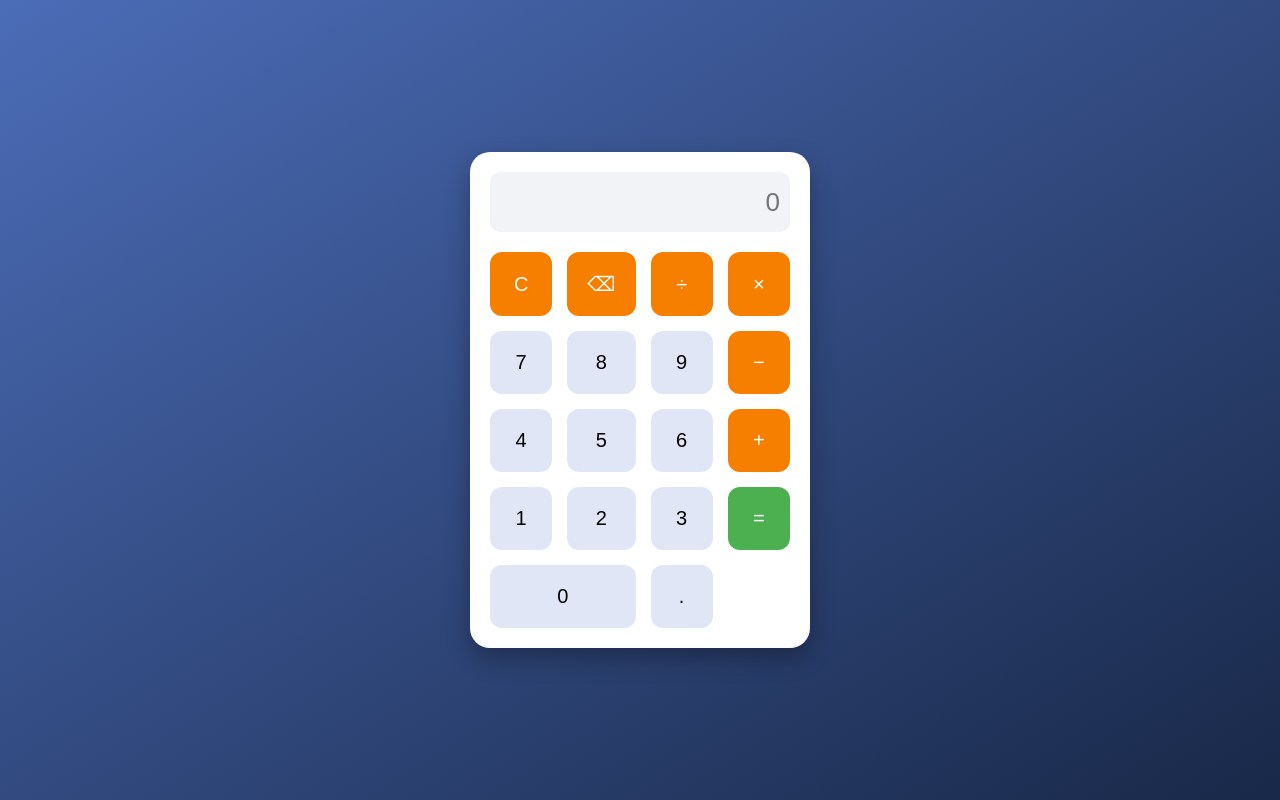
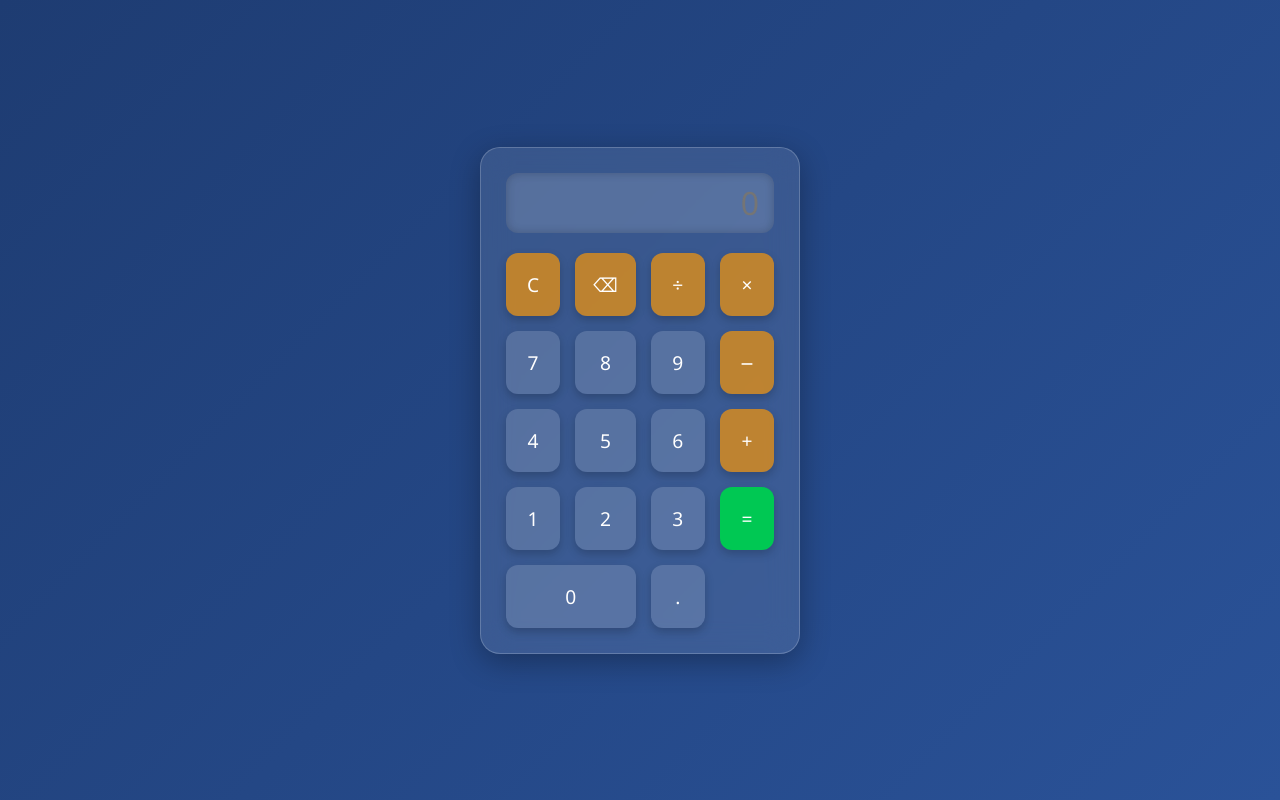
Before and after one commit to NirajG45/CodeSoft_leve-1task3, a plain HTML site: page index.html in a window 1280 px wide. Drawn offline with Linux system fonts and the light colour scheme.

Commit message:
updating codes and removing buges and fixed errors

```diff
--- a/style.css
+++ b/style.css
@@ -1,78 +1,113 @@
+/* Reset */
 * {
+  margin: 0;
+  padding: 0;
   box-sizing: border-box;
+  font-family: 'Segoe UI', Tahoma, Geneva, Verdana, sans-serif;
 }
 
 body {
-  margin: 0;
-  padding: 0;
-  background: linear-gradient(to bottom right, #4b6cb7, #182848);
+  height: 100vh;
+  background: linear-gradient(135deg, #1e3c72, #2a5298);
   display: flex;
   justify-content: center;
   align-items: center;
-  height: 100vh;
-  font-family: 'Segoe UI', sans-serif;
 }
 
+/* Calculator Container */
 .calculator {
-  background: #ffffff;
-  padding: 20px;
+  background: rgba(255, 255, 255, 0.1);
+  backdrop-filter: blur(15px);
+  border: 1px solid rgba(255, 255, 255, 0.2);
   border-radius: 20px;
-  box-shadow: 0 10px 25px rgba(0, 0, 0, 0.3);
-  width: 340px;
+  padding: 25px;
+  width: 320px;
+  box-shadow: 0 8px 30px rgba(0, 0, 0, 0.3);
 }
 
+/* Display Screen */
 #display {
   width: 100%;
   height: 60px;
-  font-size: 26px;
+  background: rgba(255, 255, 255, 0.15);
+  border: none;
+  border-radius: 12px;
+  margin-bottom: 20px;
+  font-size: 2rem;
+  color: #fff;
   text-align: right;
-  padding: 10px;
-  margin-bottom: 20px;
-  border: none;
-  border-radius: 10px;
-  background-color: #f1f3f6;
-  color: #333;
+  padding: 15px;
+  box-shadow: inset 0 0 10px rgba(0,0,0,0.2);
 }
 
+/* Buttons Grid */
 .buttons {
   display: grid;
   grid-template-columns: repeat(4, 1fr);
   gap: 15px;
 }
 
+/* Button Styling */
 button {
-  padding: 20px;
-  font-size: 20px;
+  padding: 18px;
+  font-size: 1.2rem;
   border: none;
   border-radius: 12px;
-  background-color: #e0e6f6;
-  color: #000;
   cursor: pointer;
-  transition: 0.2s;
+  background: rgba(255, 255, 255, 0.15);
+  color: #fff;
+  box-shadow: 0 4px 10px rgba(0, 0, 0, 0.2);
+  transition: all 0.2s ease;
 }
 
 button:hover {
-  background-color: #cbdaf5;
+  background: rgba(255, 255, 255, 0.25);
+  transform: scale(1.05);
 }
 
+button:active {
+  background: rgba(255, 255, 255, 0.35);
+  transform: scale(0.95);
+}
+
+/* Operator Buttons */
 .operator {
-  background-color: #f77f00;
-  color: #fff;
+  background-color: #ff9800aa;
 }
 
 .operator:hover {
-  background-color: #d96b00;
+  background-color: #ffb74d;
 }
 
+/* Equal Button */
 .equal {
-  background-color: #4caf50;
-  color: #fff;
+  background-color: #00c853;
+  color: white;
+  grid-column: span 1;
 }
 
 .equal:hover {
-  background-color: #3e9442;
+  background-color: #00e676;
 }
 
+/* Zero Button (wider) */
 .zero {
   grid-column: span 2;
 }
+
+/* Responsive */
+@media (max-width: 400px) {
+  .calculator {
+    width: 90%;
+  }
+
+  #display {
+    font-size: 1.6rem;
+    padding: 12px;
+  }
+
+  button {
+    padding: 14px;
+    font-size: 1rem;
+  }
+}
```
